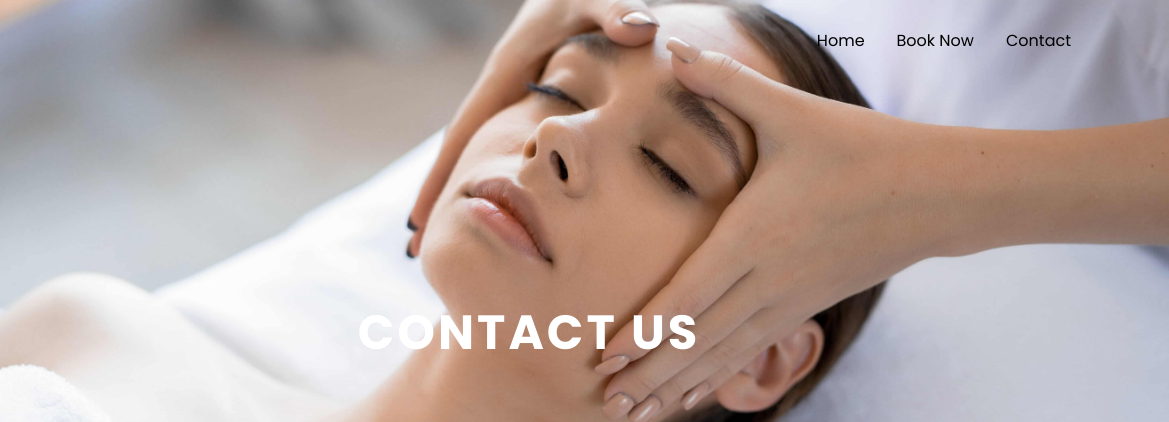
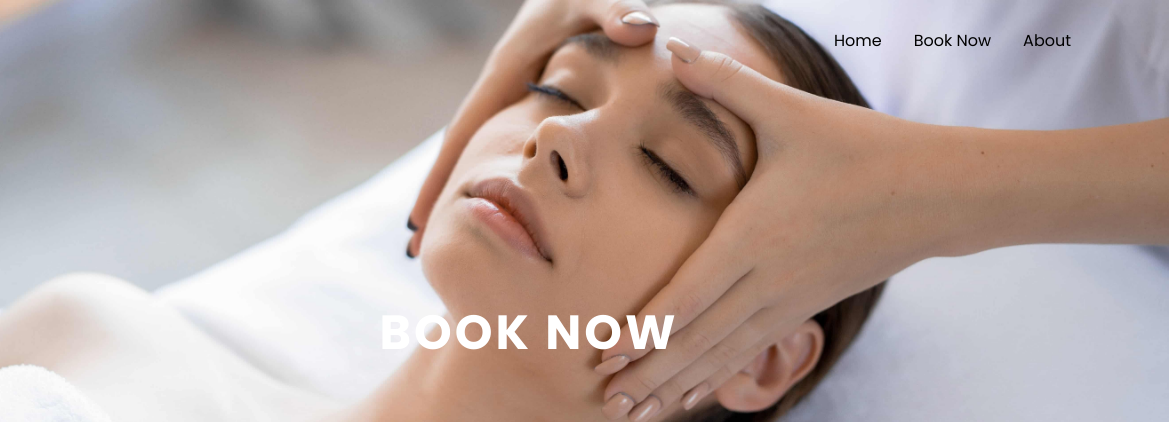
Before and after one commit to lorenzejay/lorient-skin-care-remade, a Gatsby site: page /book in a window 1280 px wide. Shown: the top 422 px of the page, 111-1280 px from the left. Built offline with nearby package versions, Linux system fonts and the light colour scheme; Gatsby itself is replaced by a stand-in of ours.

Commit message:
fixed nav links

```diff
--- a/src/components/header.js
+++ b/src/components/header.js
@@ -128,7 +128,7 @@ const Header = ({ siteTitle, toggle }) => {
               <NavLinks to="/book">Book Now</NavLinks>
             </NavItem>
             <NavItem>
-              <NavLinks to="/contact">Contact</NavLinks>
+              <NavLinks to="/about">About</NavLinks>
             </NavItem>
           </NavMenu>
         </NavContainer>
--- a/src/pages/book.js
+++ b/src/pages/book.js
@@ -26,7 +26,7 @@ const Contact = () => {
 
   return (
     <Layout>
-      <Hero bigText="Contact Us" image={data.facial.childImageSharp.fluid} />
+      <Hero bigText="Book Now" image={data.facial.childImageSharp.fluid} />
       <ContactWrapper>
 
         <BookNow />
```
